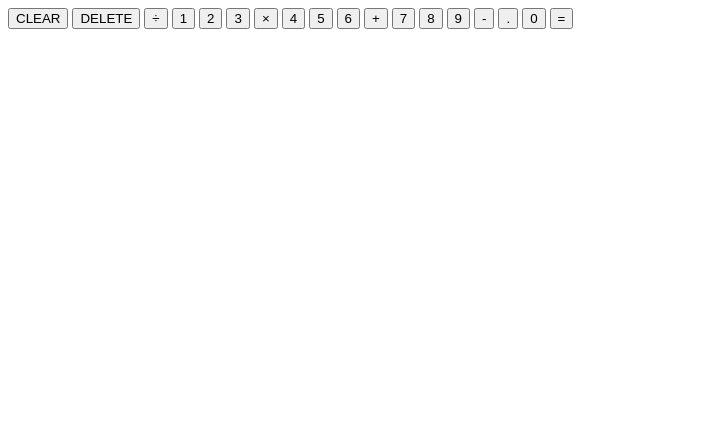
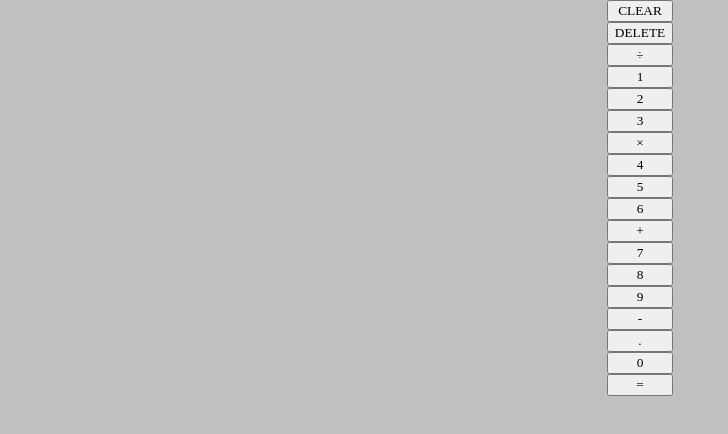
Before and after one commit to TzuCChan/calculator-JS, a plain HTML site: page index.html in a window 1280 px wide. Shown: the whole page, without its empty margins (0-728 px from the left). Drawn offline with Linux system fonts and the light colour scheme.

Commit message:
CSS setup

```diff
--- a/index.html
+++ b/index.html
@@ -9,7 +9,7 @@
   <script src="calculator.js" defer></script>
 </head>
 <body>
-  <div class="calculator-grid">
+  <div class="grid">
     <div class="output">
       <div class="previous-operand"></div>
       <div class="current-operand"></div>
--- a/styles.css
+++ b/styles.css
@@ -0,0 +1,19 @@
+*, *::before, *::after {
+  box-sizing: border-box;
+  font-family: 'Times New Roman', Times, serif;
+  font-weight: normal;
+}
+
+body {
+  padding: 0;
+  margin: 0;
+  /* background: linear-gradient(to right, blue, green); */
+  background: silver;
+}
+
+.grid {
+  display: grid;
+  justify-content: center;
+  align-items: center;
+  min-width: 100vh;
+}
```
